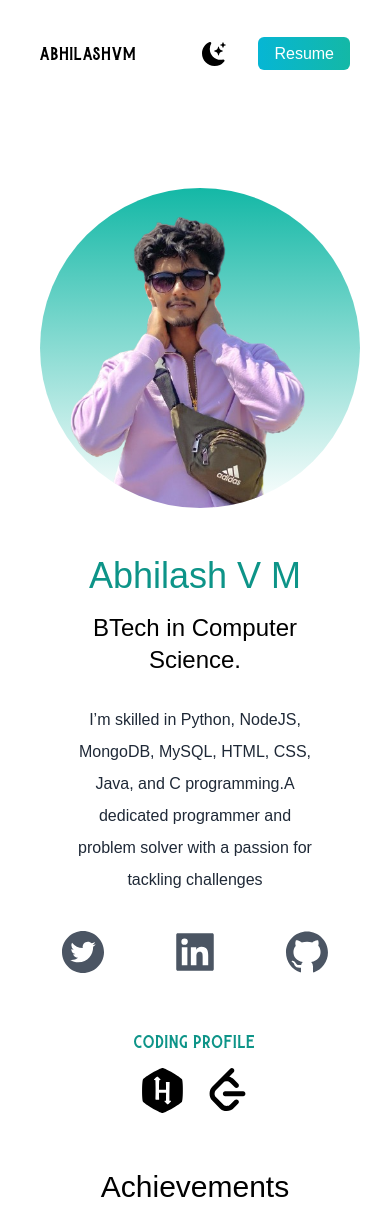
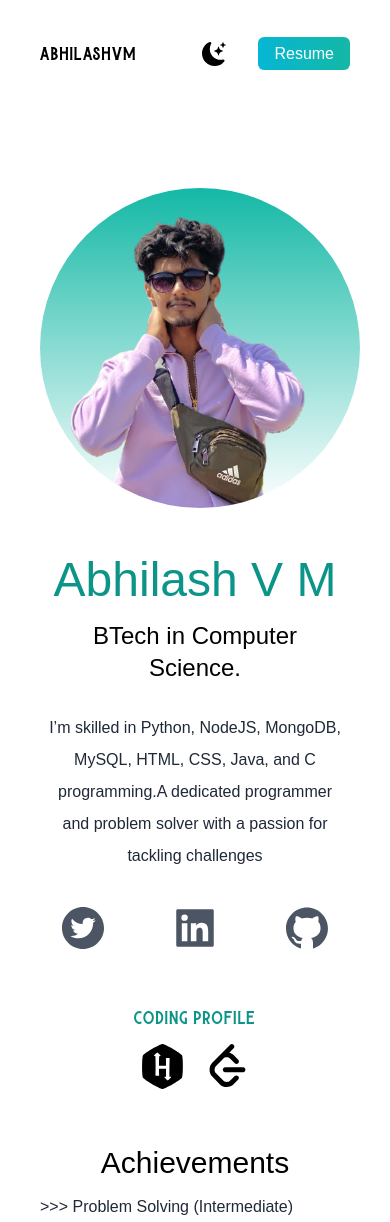
Before and after one commit to ABHILASHVM/Portfolio, a Next.js app: page / in a window 390 px wide. Shown: the top 1222 px of the page. Built offline with nearby package versions, Linux system fonts and the light colour scheme.

Commit message:
alter size

```diff
--- a/pages/index.js
+++ b/pages/index.js
@@ -63,8 +63,8 @@
           <div className="mx-auto bg-gradient-to-b from-teal-500 rounded-full w-80 h-80 relative overflow-hidden mt-20 md:h-96 md:w-96">
             <Image alt="a" src={deved} layout="fill" objectFit="cover" />
           </div>
-          <div className="text-center p-9 py-10">
-            <h2 className=" text-4xl py-2 text-teal-600 font-medium dark:text-teal-400 md:text-6xl">
+          <div className="text-center p-2 py-10">
+            <h2 className=" text-5xl py-2 text-teal-600 font-medium dark:text-teal-400 md:text-6xl">
               Abhilash V M
             </h2>
             <h3 className="text-2xl py-2 dark:text-white md:text-3xl">
```
